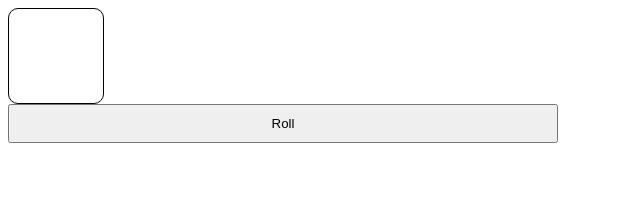
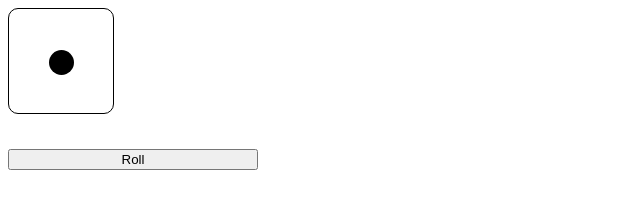
Before and after one commit to mirkiy/dice_game, a plain HTML site: page index.html in a window 1280 px wide. Both pictures are taken after a click on the button "Roll". Shown: the whole page, without its empty margins (0-640 px from the left). Drawn offline with Linux system fonts and the light colour scheme.

Commit message:
dots to the dice dynamically

```diff
--- a/app.js
+++ b/app.js
@@ -1,48 +1,44 @@
 const button = document.querySelector("button");
-const player1 = document.querySelector("#player1");
-const player2 = document.querySelector("#player2");
+// const player1 = document.querySelector("#player1");
+// const player2 = document.querySelector("#player2");
 const output = document.querySelector(".output");
-
-// const getRoll = () => {
-//   console.log("works");
-//   let rolls = [roll(6), roll(6)];
-//   let temp;
-//   if (rolls[0] == rolls[1]) {
-//     temp = "It was a draw";
-//   } else if (rolls[0] > rolls[1]) {
-//     temp = "Player 1 wins";
-//   } else {
-//     temp = "Player 2 wins";
-//   }
-//   console.log(rolls);
-//   output.innerHTML = temp;
-//   player1.innerHTML = rolls[0];
-//   player2.innerHTML = rolls[1];
-// };
+const dice = [
+  [5],
+  [1, 9],
+  [1, 5, 9],
+  [1, 3, 7, 9],
+  [1, 3, 5, 7, 9],
+  [1, 3, 4, 6, 7, 9],
+];
 
 const roll = (num) => {
   let rNumber = Math.floor(Math.random() * num) + 1;
-  //   let n = 9855 + rNumber;
-  //   let char = "&#" + n + ";";
-  //   return rNumber + "" + char;
+  return rNumber;
 };
 
 const rollTheDice = () => {
   let rollDice = roll(6);
-  console.log(rollDice);
   let holder = builder(rollDice);
-  console.log(output.children[0])
   if (output.children[0]) {
     output.children[0].remove();
   }
   output.appendChild(holder);
 };
 
-// button.addEventListener("click", getRoll);
 button.addEventListener("click", rollTheDice);
 
 const builder = (num) => {
   let div = document.createElement("div");
+  let dieArray = dice[num - 1];
+  console.log(dieArray);
+  for (let i = 1; i < 10; i++) {
+    let span = document.createElement("div");
+    span.setAttribute("class", "dot");
+    if (dieArray.includes(i)) {
+      span.classList.add("black");
+    }
+    div.appendChild(span);
+  }
   div.setAttribute("class", "dicer");
   return div;
 };
--- a/style.css
+++ b/style.css
@@ -1,28 +1,31 @@
-#player1,
-#player2 {
-  display: inline-block;
-  width: 200px;
-  height: 140px;
-  border: 1px solid black;
-  padding: 5px;
-  margin: 25px;
-  text-align: center;
-  font-size: 7em;
-}
 .output {
-  width: 550px;
+  width: 250px;
   text-align: center;
   font-size: 2em;
+  margin-bottom: 25px;
 }
 .dicer {
-    border: 1px solid black;
-    width: 90px;
-    height: 90px;
-    padding: 2px;
-    border-radius: 10px;
+  border: 1px solid black;
+  width: 100px;
+  height: 100px;
+  padding: 2px;
+  border-radius: 10px;
+}
+.black {
+  background-color: black;
+}
+.white {
+  background-color: white;
+}
+.dot {
+  height: 25px;
+  width: 25px;
+  border-radius: 50%;
+  display: inline-block;
+  margin: 2px;
 }
 button {
-  padding: 10px;
+  margin-top: 10px;
   text-align: center;
-  width: 550px;
+  width: 250px;
 }
```
